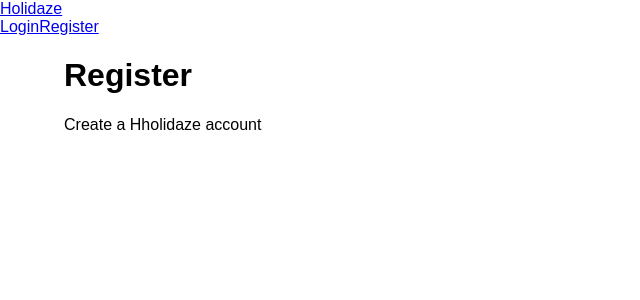
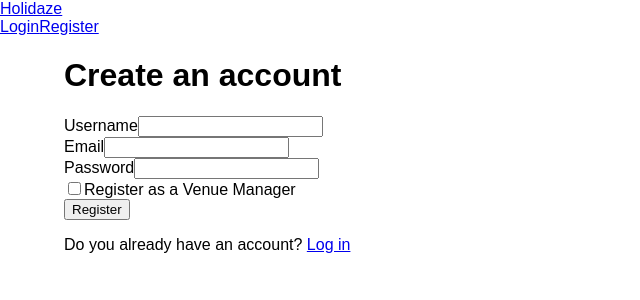
Before and after one commit to Havard52/holidaze, a React (Vite) app: page /register in a window 1280 px wide. Shown: the top 300 px of the page, without its empty margins (0-640 px from the left). Built offline with nearby package versions, Linux system fonts and the light colour scheme.

Commit message:
Add user registration with venue manager option

```diff
--- a/src/Pages/RegisterPage.jsx
+++ b/src/Pages/RegisterPage.jsx
@@ -1,10 +1,132 @@
+import { useState } from "react";
+import { Link } from "react-router-dom";
+import { registerUser } from "../api/auth";
+
 function RegisterPage() {
+  const [formData, setFormData] = useState({
+    name: "",
+    email: "",
+    password: "",
+    venueManager: false,
+  });
+
+  const [isLoading, setIsLoading] = useState(false);
+  const [error, setError] = useState("");
+  const [success, setSuccess] = useState("");
+
+  function handleChange(event) {
+    const { name, value, type, checked } = event.target;
+
+    setFormData((previousData) => ({
+      ...previousData,
+      [name]: type === "checkbox" ? checked : value,
+    }));}
+
+  async function handleSubmit(event) {
+    event.preventDefault();
+
+    setError("");
+    setSuccess("");
+
+    if (!formData.email.toLowerCase().endsWith("@stud.noroff.no")) {
+      setError("You MUST use a @stud.noroff.no email adress.");
+      return;
+    }
+
+    if (formData.password.length < 8) {
+      setError("Password must contain at least 8 characters.");
+      return;
+    }
+
+    setIsLoading(true);
+
+    try {
+      await registerUser(formData);
+
+      setSuccess("Account created sucsessfully! Now you can log in.");
+
+      setFormData({
+        name: "",
+        email: "",
+        password: "",
+        venueManager: false,
+      });
+    } catch (error) {
+      setError(error.message);
+    } finally {
+      setIsLoading(false);
+    }}
+
   return (
     <main>
-      <h1>Register</h1>
-      <p>Create a Hholidaze account</p>
+      <h1>Create an account</h1>
+
+      <form onSubmit={handleSubmit}>
+        <div>
+          <label htmlFor="name">Username</label>
+          <input
+            id="name"
+            name="name"
+            type="text"
+            value={formData.name}
+            onChange={handleChange}
+            required
+            minLength={3}
+            maxLength={20}
+          />
+        </div>
+
+        <div>
+          <label htmlFor="email">Email</label>
+          <input
+            id="email"
+            name="email"
+            type="email"
+            value={formData.email}
+            onChange={handleChange}
+            required
+          />
+        </div>
+
+        <div>
+          <label htmlFor="password">Password</label>
+          <input
+            id="password"
+            name="password"
+            type="password"
+            value={formData.password}
+            onChange={handleChange}
+            required
+            minLength={8}
+          />
+        </div>
+
+        <div>
+          <label htmlFor="venueManager">
+            <input
+              id="venueManager"
+              name="venueManager"
+              type="checkbox"
+              checked={formData.venueManager}
+              onChange={handleChange}
+            />
+            Register as a Venue Manager
+          </label>
+        </div>
+
+        {error && <p role="alert">{error}</p>}
+
+        {success && <p role="status">{success}</p>}
+
+        <button type="submit" disabled={isLoading}>
+          {isLoading ? "Creating account..." : "Register"}
+        </button>
+      </form>
+
+      <p>
+        Do you already have an account? <Link to="/login">Log in</Link>
+      </p>
     </main>
-  );
-}
+  );}
 
 export default RegisterPage;
--- /dev/null
+++ b/src/api/auth.js
@@ -0,0 +1,26 @@
+const API_BASE_URL = "https://v2.api.noroff.dev";
+
+
+export async function registerUser(userData) {
+  const response = await fetch(`${API_BASE_URL}/auth/register`, {
+    method: "POST",
+    headers: {
+      "Content-Type": "application/json",
+    },
+    body: JSON.stringify(userData),
+  });
+
+  const result = await response.json();
+
+
+  if (!response.ok) {
+    const message =
+      result.errors?.map((error) => error.message).join(", ") ||
+      "Registration failed. Please try again.";
+
+    throw new Error(message);
+  }
+
+
+  return result.data;
+}
```
